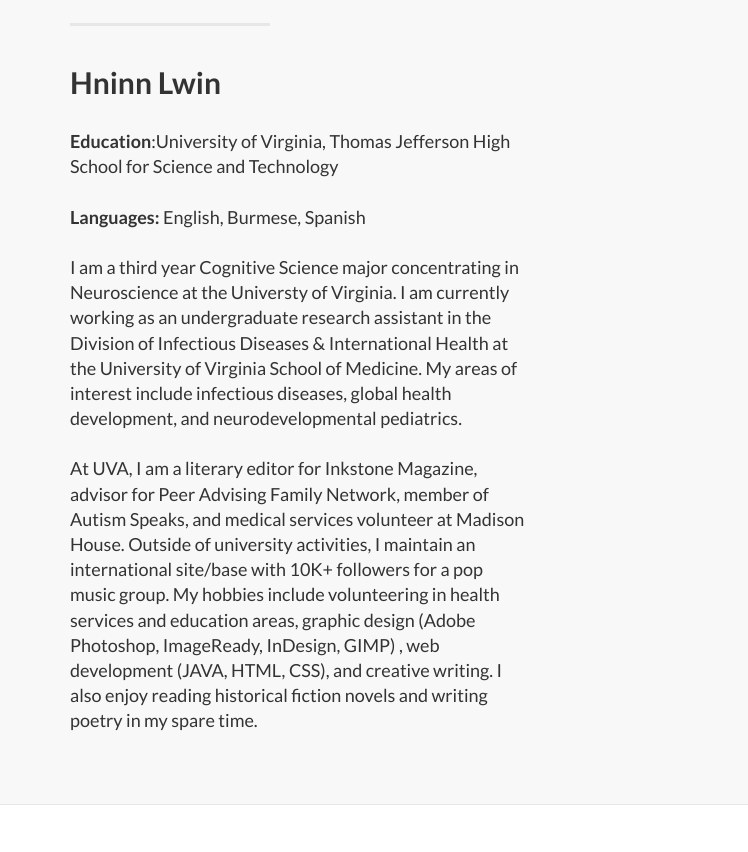
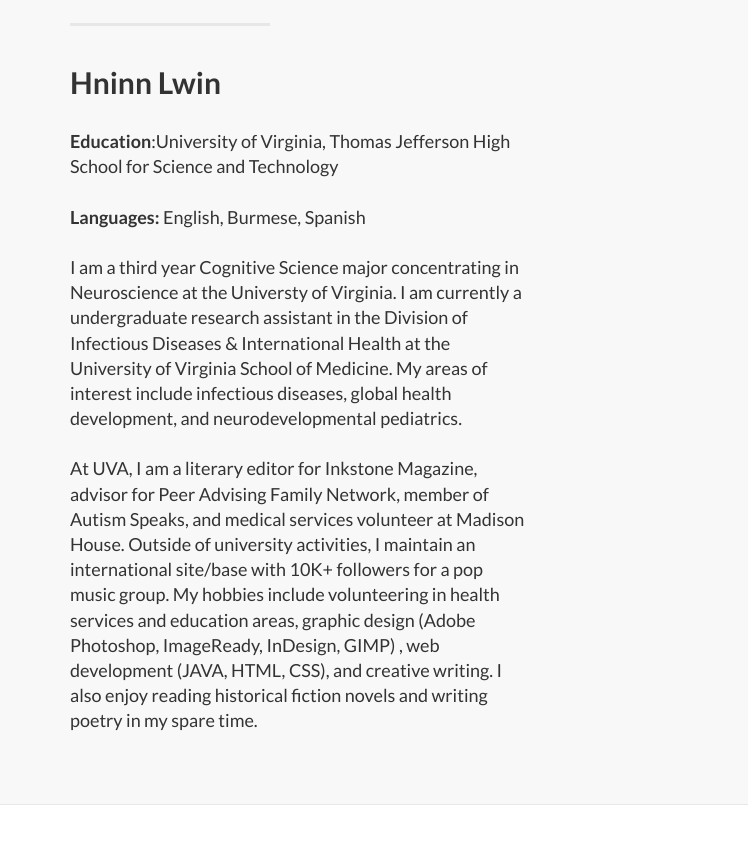
Before and after one commit to hlwin/hlwin, a plain HTML site: page index.html in a window 1280 px wide. Shown: the part 778-1630 px from the top of the page, 0-748 px from the left. Drawn offline with Linux system fonts and the light colour scheme; grey boxes are pictures that could not be loaded.

Commit message:
Update index.html

```diff
--- a/index.html
+++ b/index.html
@@ -111,7 +111,7 @@
                     <p class="lead">
                   <b>Education</b>:University of Virginia, Thomas Jefferson High School for Science and Technology <br> <br>
                   <b>Languages:</b> English, Burmese, Spanish <br> <br>
-                  I am a third year Cognitive Science major concentrating in Neuroscience at the Universty of Virginia. I am currently working as an undergraduate research assistant in the Division of Infectious Diseases & International Health at the University of Virginia School of Medicine. My areas of interest include infectious diseases, global health development, and neurodevelopmental pediatrics.
+                  I am a third year Cognitive Science major concentrating in Neuroscience at the Universty of Virginia. I am currently a undergraduate research assistant in the Division of Infectious Diseases & International Health at the University of Virginia School of Medicine. My areas of interest include infectious diseases, global health development, and neurodevelopmental pediatrics.
                   <br>
                   <br>
                   At UVA, I am a literary editor for Inkstone Magazine, advisor for Peer Advising Family Network, member of Autism Speaks, and medical services volunteer at Madison House. Outside of university activities, I maintain an international site/base with 10K+ followers for a pop music group.
```
